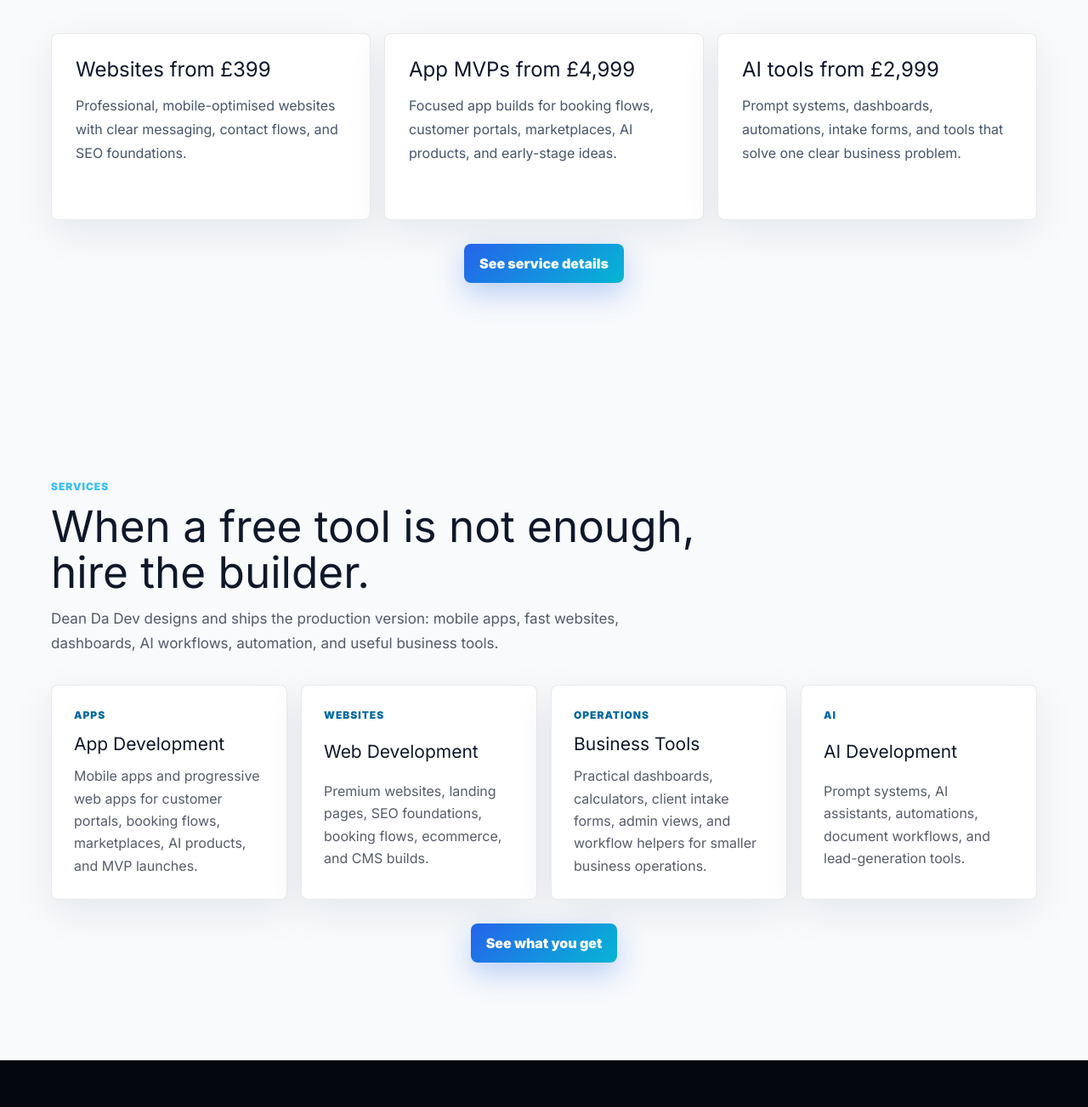
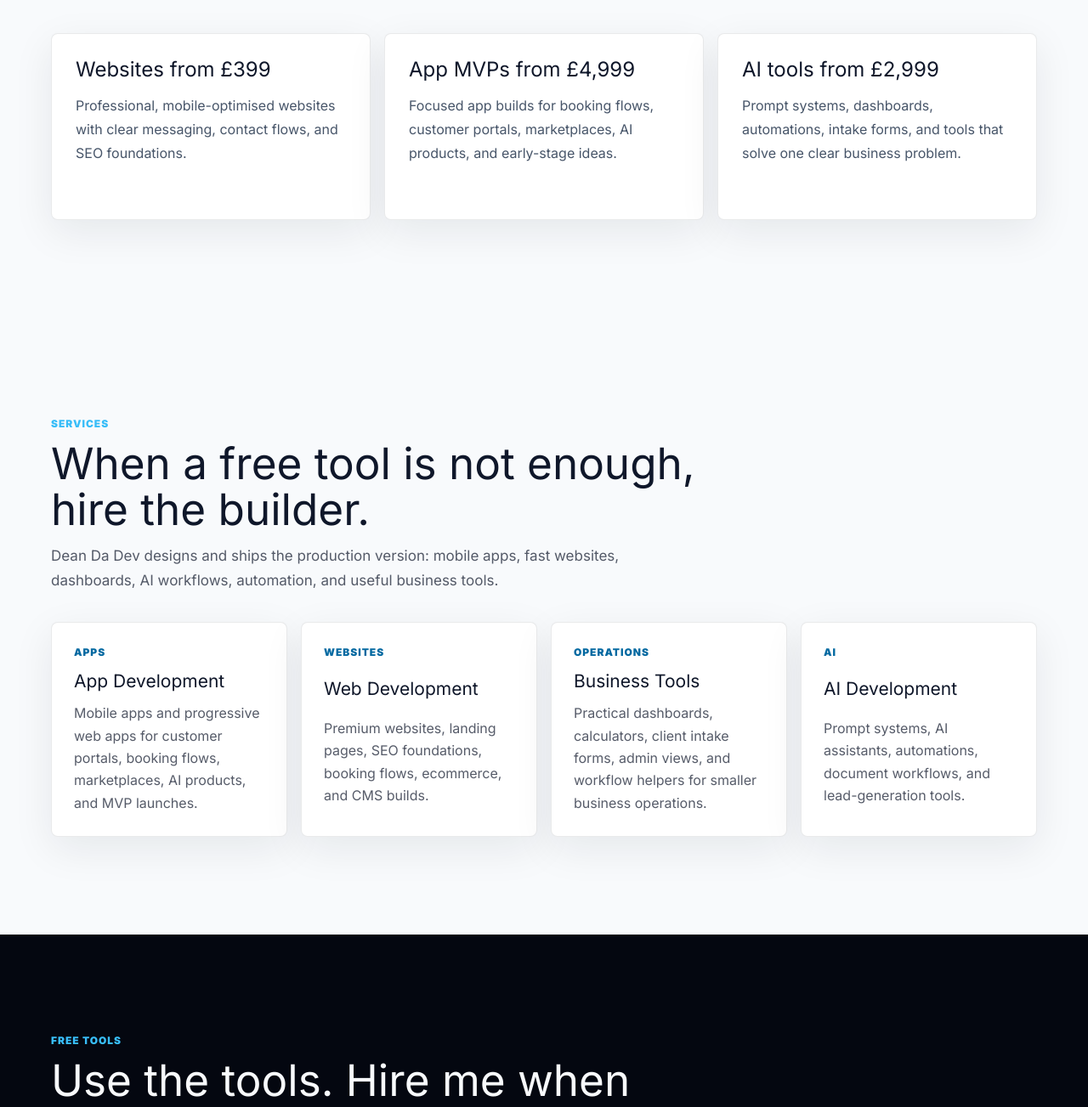
Before and after one commit to dean1234533/deanburt-dev, a React (Vite) app: page / in a window 1280 px wide. Shown: the part 1523-2826 px from the top of the page at 85% size. Built offline with nearby package versions, Linux system fonts and the light colour scheme.

Commit message:
Remove redundant card section buttons

```diff
--- a/src/App.jsx
+++ b/src/App.jsx
@@ -407,11 +407,8 @@
             </div>
           ))}
         </div>
-        <div className="center-gap">
-          <Button href="/services#services-detail" navigate={navigate}>See service details</Button>
-        </div>
       </Section>
-      <ServicesSnapshot navigate={navigate} />
+      <ServicesSnapshot />
       <Section tone="dark">
         <SectionHeader eyebrow="Free Tools" title="Use the tools. Hire me when you need it built properly." copy="The tools hub is there to help you plan better projects. The homepage is here to show how Dean Da Dev can build the real thing." />
         <ToolGrid tools={tools.slice(0, 6)} navigate={navigate} />
@@ -937,9 +934,7 @@
   return <div className="faq-list">{faqs.map((faq) => <details key={faq.q}><summary>{faq.q}</summary><p>{faq.a}</p></details>)}</div>;
 }
 
-function ServicesSnapshot({ navigate, currentPage = '' }) {
-  const onServicesPage = currentPage === 'services';
-
+function ServicesSnapshot() {
   return (
     <Section>
       <SectionHeader eyebrow="Services" title="When a free tool is not enough, hire the builder." copy="Dean Da Dev designs and ships the production version: mobile apps, fast websites, dashboards, AI workflows, automation, and useful business tools." />
@@ -950,16 +945,6 @@
           ['Operations', 'Business Tools', 'Practical dashboards, calculators, client intake forms, admin views, and workflow helpers for smaller business operations.'],
           ['AI', 'AI Development', 'Prompt systems, AI assistants, automations, document workflows, and lead-generation tools.'],
         ].map(([label, title, copy]) => <div className="service-card" key={title}><span>{label}</span><h3>{title}</h3><p>{copy}</p></div>)}
-      </div>
-      <div className="center-gap">
-        {onServicesPage ? (
-          <div className="button-row">
-            <Button href="#services-detail">Show me more</Button>
-            <Button href="/pricing" variant="secondary" navigate={navigate}>Explore pricing</Button>
-          </div>
-        ) : (
-          <Button href="/services#services-detail" navigate={navigate}>See what you get</Button>
-        )}
       </div>
     </Section>
   );
@@ -1008,11 +993,11 @@
 }
 
 function AboutPage({ navigate }) {
-  return <><Hero eyebrow="About" title="Dean Da Dev builds practical apps, websites, and AI tools for businesses that need outcomes." copy="The platform gives value first. The services behind it turn useful ideas into production-ready apps, websites, business tools, and AI workflows." primary={['View services', '/services']} secondary={['See portfolio', '/portfolio']} navigate={navigate} /><ServicesSnapshot navigate={navigate} /></>;
+  return <><Hero eyebrow="About" title="Dean Da Dev builds practical apps, websites, and AI tools for businesses that need outcomes." copy="The platform gives value first. The services behind it turn useful ideas into production-ready apps, websites, business tools, and AI workflows." primary={['View services', '/services']} secondary={['See portfolio', '/portfolio']} navigate={navigate} /><ServicesSnapshot /></>;
 }
 
 function ServicesPage({ navigate }) {
-  return <><Hero eyebrow="Services" title="App development, web development, AI tools, and automation for UK businesses." copy="From a conversion-focused website to a mobile app, dashboard, or AI workflow, Dean Da Dev handles planning, UX, development, launch, and iteration." primary={['See what you get', '#services-detail']} secondary={['View pricing', '/pricing']} navigate={navigate} /><ServicesSnapshot navigate={navigate} currentPage="services" /><ServicesDetail /><LeadCTA /></>;
+  return <><Hero eyebrow="Services" title="App development, web development, AI tools, and automation for UK businesses." copy="From a conversion-focused website to a mobile app, dashboard, or AI workflow, Dean Da Dev handles planning, UX, development, launch, and iteration." primary={['See what you get', '#services-detail']} secondary={['View pricing', '/pricing']} navigate={navigate} /><ServicesSnapshot /><ServicesDetail /><LeadCTA /></>;
 }
 
 function PortfolioPage() {
```
